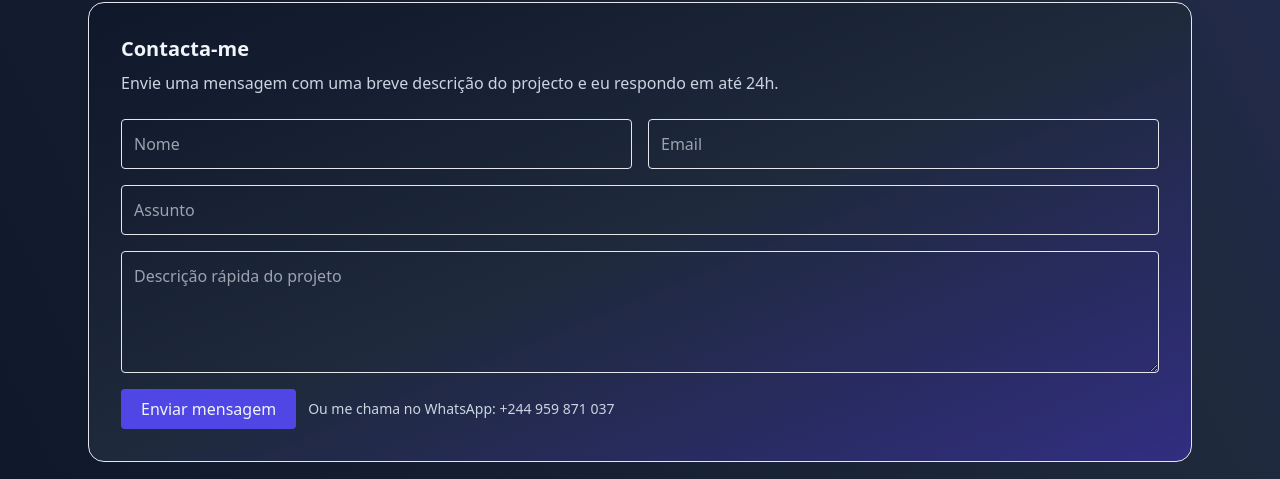
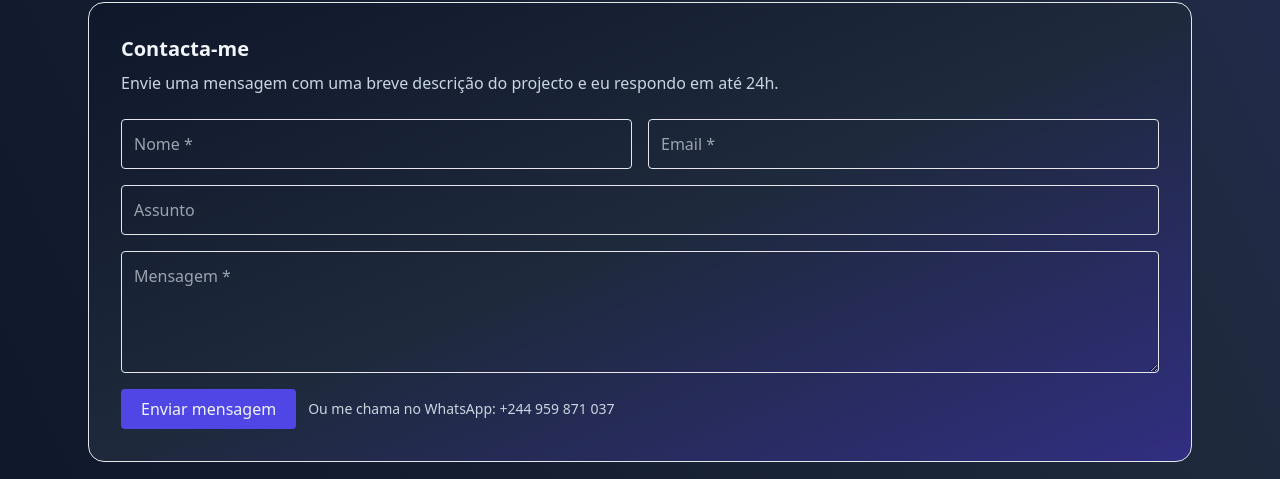
Before and after one commit to Jorge-Tanguila/projeto, a React (Vite) app in the folder Frontend/: page / in a window 1280 px wide. Shown: the part 2160-2639 px from the top of the page. Built offline with nearby package versions, Linux system fonts and the light colour scheme.

Commit message:
front feito

```diff
--- a/Frontend/package.json
+++ b/Frontend/package.json
@@ -1,5 +1,5 @@
 {
-  "name": "projeto",
+  "name": "Frontend",
   "private": true,
   "version": "0.0.0",
   "type": "module",
--- a/Frontend/src/pages/Home.jsx
+++ b/Frontend/src/pages/Home.jsx
@@ -212,17 +212,17 @@ export default function PremiumPortfolio() {
         <div className="p-8 rounded-2xl bg-gradient-to-br from-white/4 to-white/6 border border-white/6">
           <h3 className="text-xl font-semibold">Contacta-me</h3>
           <p className="text-slate-300 mt-2">Envie uma mensagem com uma breve descrição do projecto e eu respondo em até 24h.</p>
-
-          <form className="mt-6 grid grid-cols-1 md:grid-cols-2 gap-4">
-            <input className="p-3 rounded bg-transparent border border-white/6" placeholder="Nome" />
-            <input className="p-3 rounded bg-transparent border border-white/6" placeholder="Email" />
-            <input className="p-3 rounded bg-transparent border border-white/6 md:col-span-2" placeholder="Assunto" />
-            <textarea className="p-3 rounded bg-transparent border border-white/6 md:col-span-2" placeholder="Descrição rápida do projeto" rows={4} />
+<form className="mt-6 grid grid-cols-1 md:grid-cols-2 gap-4">
+            <input type="text" name="name" required className="p-3 rounded bg-transparent border border-white/6" placeholder="Nome *" />
+            <input type="email" name="email" required className="p-3 rounded bg-transparent border border-white/6" placeholder="Email *" />
+            <input type="text" name="subject" className="p-3 rounded bg-transparent border border-white/6 md:col-span-2" placeholder="Assunto" />
+            <textarea name="message" required className="p-3 rounded bg-transparent border border-white/6 md:col-span-2" placeholder="Mensagem *" rows={4} />
             <div className="md:col-span-2 flex items-center gap-3">
-              <button className="px-5 py-2 rounded bg-indigo-600">Enviar mensagem</button>
+              <button type="submit" className="px-5 py-2 rounded bg-indigo-600 hover:bg-indigo-700 transition-colors">Enviar mensagem</button>
               <span className="text-slate-300 text-sm">Ou me chama no WhatsApp: +244 959 871 037</span>
             </div>
           </form>
+
         </div>
       </section>
 
```
Also changed, not shown: 1 other file (tests, documents, lock files or other folders).
